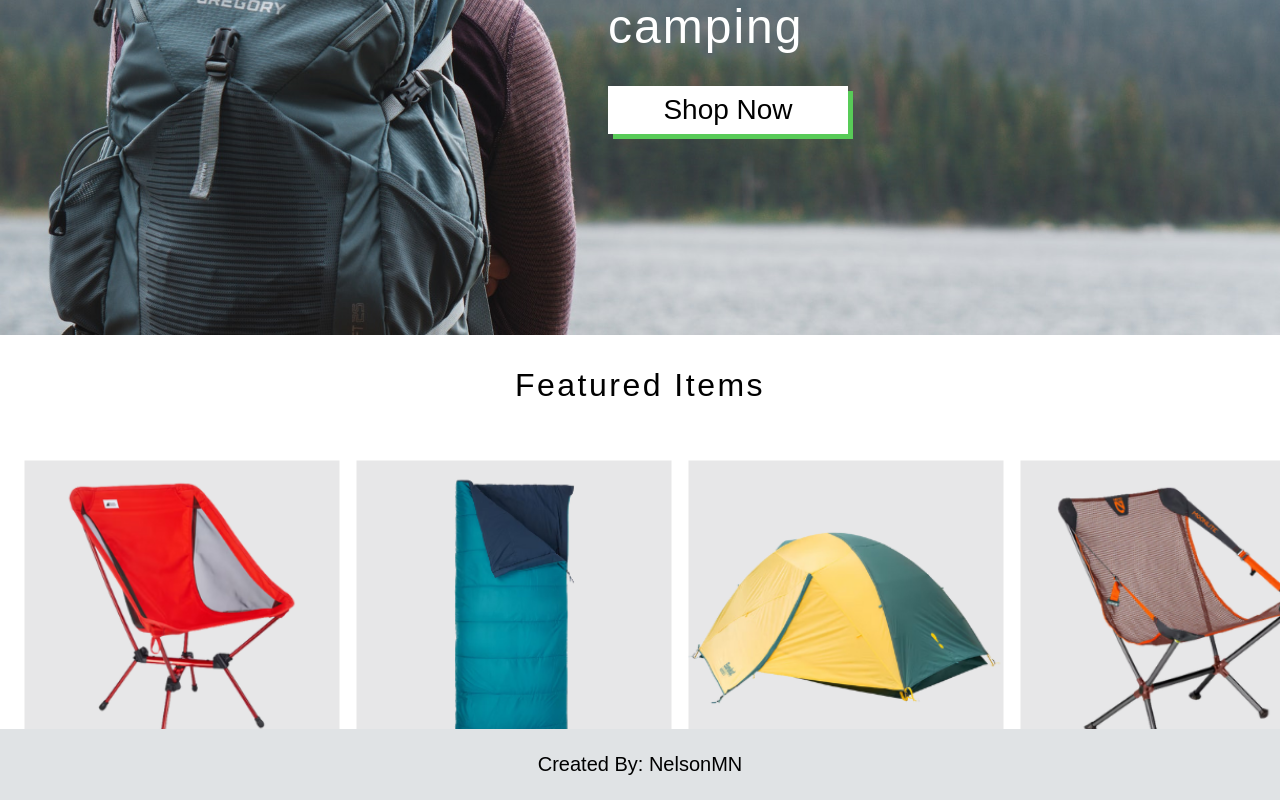
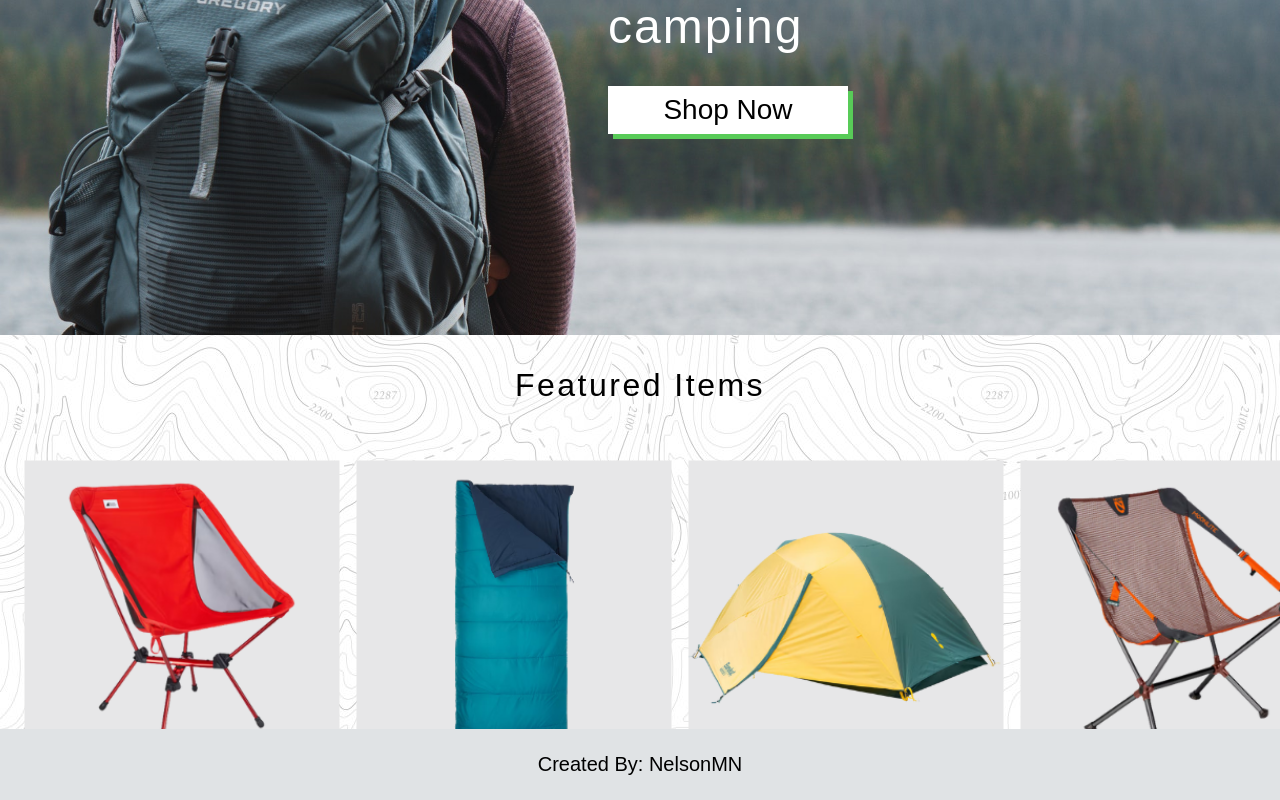
Before and after one commit to NelsonMN/shopping-cart, a React (Create React App) app: page / in a window 1280 px wide. Shown: the part 472-1272 px from the top of the page. Built offline with nearby package versions, Linux system fonts and the light colour scheme.

Commit message:
Added background to Home and links to items

```diff
--- a/src/pages/Home.js
+++ b/src/pages/Home.js
@@ -23,16 +23,16 @@ const Home = () => {
           <h1>Featured Items</h1>
           <div className="featured-items">
             <div className="item-image">
-              <img src={furniture[0].image} alt=''></img>
+              <Link to='/shop/furniture1'><img src={furniture[0].image} alt={furniture[0].name}></img></Link>
             </div>
             <div className="item-image">
-              <img src={sleeping[1].image} alt=''></img>
+              <Link to='/shop/sleeping2'><img src={sleeping[1].image} alt={sleeping[1].name}></img></Link>
             </div>
             <div className="item-image">
-              <img src={tents[6].image} alt=''></img>
+              <Link to='/shop/tent7'><img src={tents[6].image} alt={tents[6].name}></img></Link>
             </div>
             <div className="item-image">
-              <img src={furniture[3].image} alt=''></img>
+              <Link to='/shop/furniture4'><img src={furniture[3].image} alt={furniture[3].name}></img></Link>
             </div>
           </div>
         </div>
--- a/src/styles/home.css
+++ b/src/styles/home.css
@@ -18,6 +18,7 @@
     width: 100%;
     object-fit: cover;
     min-height: 720px;
+    z-index: 1;
 }
 
 .section2 {
@@ -29,9 +30,21 @@
     gap: 4rem;
 }
 
+.section2::before {
+    content: "";
+    position: absolute;
+    background-image: url('../images/background.jpeg');
+    opacity: 0.5;
+    top: 0px;
+    right: 0px;
+    bottom: 0px;
+    left: 0px;
+}
+
 .section2 > h1 {
     font-weight: 200;
     letter-spacing: 2.5px;
+    position: relative;
 }
 
 .section2 .featured-items {
@@ -71,7 +84,7 @@
     flex-direction: column;
     gap: 2rem;
     max-width: 42rem;
-    z-index: 1;
+    z-index: 2;
     padding-right: 5rem;
 }
 
--- a/src/styles/itemDetail.css
+++ b/src/styles/itemDetail.css
@@ -43,8 +43,6 @@ h2 {
 
 .preview-image {
   background-color: rgb(233, 237, 241);
-  transition: .5s;
-  cursor: pointer;
   height: 500px;
   width: 500px;
   position: relative;
```
